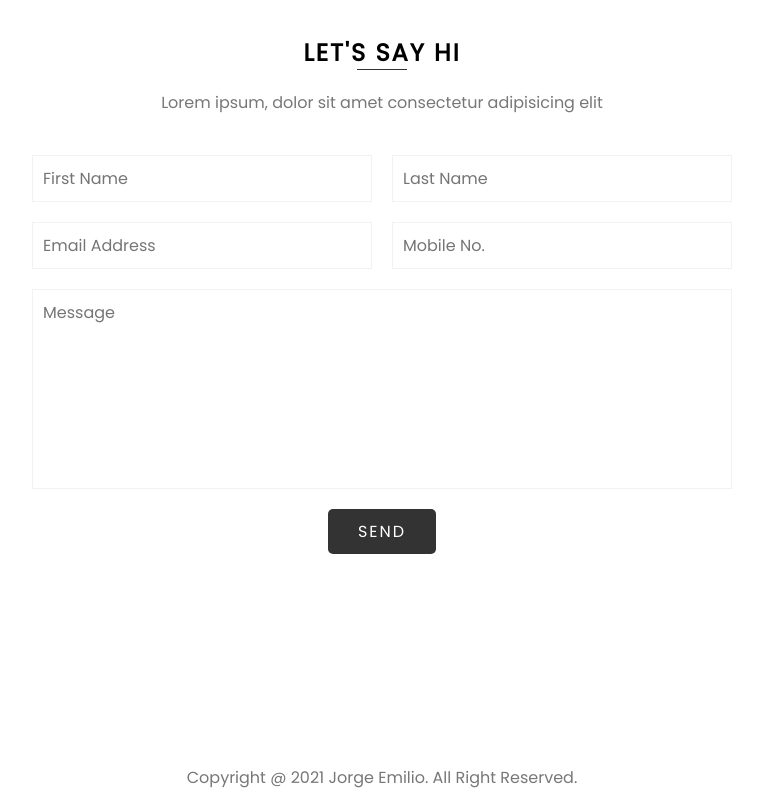
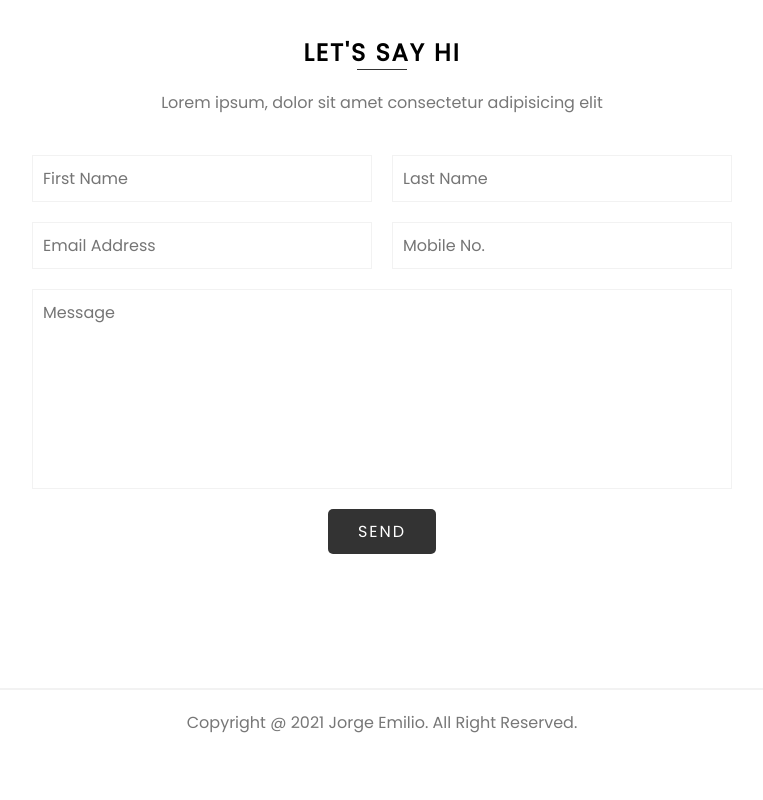
Before and after one commit to CesarArellano/Extra-Portfolio, a plain HTML site: page index.html in a window 1280 px wide. Shown: the part 4854-5654 px from the top of the page, without its empty margins (408-1171 px from the left). After the commit the page ends 5609 px from the top, so only its background shows below. Drawn offline with Linux system fonts and the light colour scheme.

Commit message:
Improving footer

```diff
--- a/css/style.css
+++ b/css/style.css
@@ -467,9 +467,11 @@ p {
 }
 
 .copyright {
-  position: relative;
+  width: 100%;
+  border-top: 2px solid rgba(0, 0, 0, 0.05);
+  position: absolute;
   bottom: 0;
-  padding: 10px 40px;
+  padding: 20px 40px;
   text-align: center;
 }
 
--- a/index.html
+++ b/index.html
@@ -234,10 +234,11 @@
             <input type="submit" value="Send" />
           </div>
         </div>
+        <div class="copyright">
+          <p>Copyright @ 2021 Jorge Emilio. All Right Reserved.</p>
+        </div>
       </section>
-      <div class="copyright">
-        <p>Copyright @ 2021 Jorge Emilio. All Right Reserved.</p>
-      </div>
+
     </div>
   </div>
   <script src="./js/main.js"></script>
```
